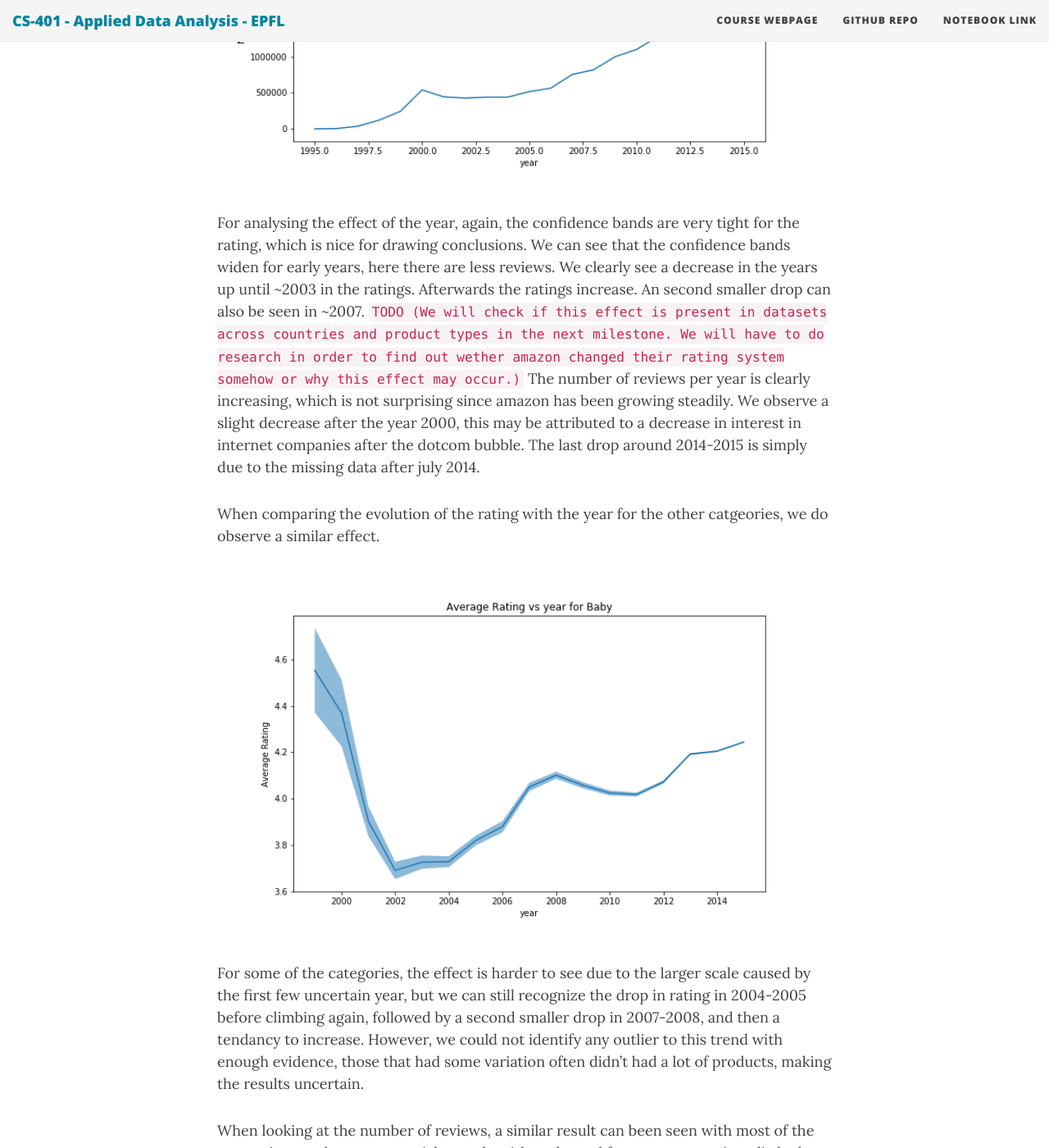
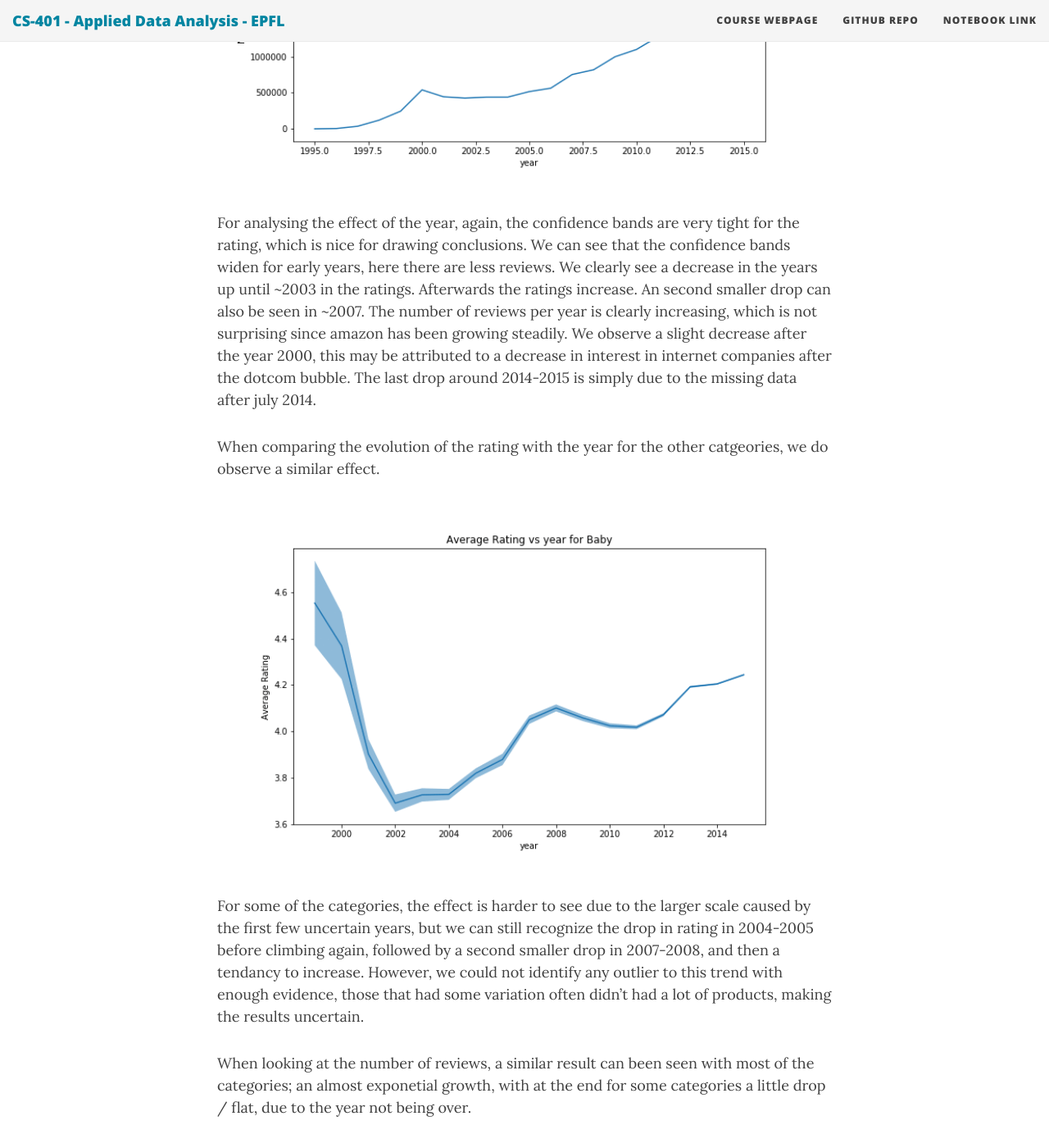
Before and after one commit to ada-lyn/ada-lyn.github.io, a Jekyll site: the page built from index.md, in a window 1280 px wide and 1400 px high, scrolled down 12355 px. Shown: the whole window at 82% size. Built offline with Jekyll 4.4.1, drawn with Linux system fonts in a browser that asks for light colours; nearby versions of some CDN libraries; some of the changed text lies outside the part shown.

Commit message:
Update index.md

```diff
--- a/index.md
+++ b/index.md
@@ -156,7 +156,7 @@ We also see that the ratings are higher during holiday season. This we attribute
   <img src="/img/products/number_by_year_evolution_Books.png" width="99%" />
 </p>
 
-For analysing the effect of the year, again, the confidence bands are very tight for the rating, which is nice for drawing conclusions. We can see that the confidence bands widen for early years, here there are less reviews. We clearly see a decrease in the years up until ~2003 in the ratings. Afterwards the ratings increase. An second smaller drop can also be seen in ~2007. `TODO (We will check if this effect is present in datasets across countries and product types in the next milestone. We will have to do research in order to find out wether amazon changed their rating system somehow or why this effect may occur.)` The number of reviews per year is clearly increasing, which is not surprising since amazon has been growing steadily. We observe a slight decrease after the year 2000, this may be attributed to a decrease in interest in internet companies after the dotcom bubble. The last drop around 2014-2015 is simply due to the missing data after july 2014.
+For analysing the effect of the year, again, the confidence bands are very tight for the rating, which is nice for drawing conclusions. We can see that the confidence bands widen for early years, here there are less reviews. We clearly see a decrease in the years up until ~2003 in the ratings. Afterwards the ratings increase. An second smaller drop can also be seen in ~2007. The number of reviews per year is clearly increasing, which is not surprising since amazon has been growing steadily. We observe a slight decrease after the year 2000, this may be attributed to a decrease in interest in internet companies after the dotcom bubble. The last drop around 2014-2015 is simply due to the missing data after july 2014.
 
 When comparing the evolution of the rating with the year for the other catgeories, we do observe a similar effect.
 
@@ -164,7 +164,7 @@ When comparing the evolution of the rating with the year for the other catgeorie
 	<img src="/img/gif/rating_vs_year.gif" width="99%" />
 </p>
 
-For some of the categories, the effect is harder to see due to the larger scale caused by the first few uncertain year, but we can still recognize the drop in rating in 2004-2005 before climbing again, followed by a second smaller drop in 2007-2008, and then a tendancy to increase. However, we could not identify any outlier to this trend with enough evidence, those that had some variation often didn't had a lot of products, making the results uncertain.
+For some of the categories, the effect is harder to see due to the larger scale caused by the first few uncertain years, but we can still recognize the drop in rating in 2004-2005 before climbing again, followed by a second smaller drop in 2007-2008, and then a tendancy to increase. However, we could not identify any outlier to this trend with enough evidence, those that had some variation often didn't had a lot of products, making the results uncertain.
 
 When looking at the number of reviews, a similar result can been seen with most of the categories; an almost exponetial growth, with at the end for some categories a little drop / flat, due to the year not being over.
 
@@ -172,7 +172,7 @@ When looking at the number of reviews, a similar result can been seen with most
 	<img src="/img/gif/number_vs_year.gif" width="99%" />
 </p>
 
-There are however a few notable exceptions. We can see a drop after ~2014 for *digital music* and *digital video games*, probably due to the rise of concurent platforms (Spotify for the music, and Steam for video games) **EXPLAIN OTHER CATEGORIES
+There are however a few notable exceptions. We can see a drop after ~2014 for *digital music* and *digital video games*, probably due to the rise of concurent platforms (Spotify for the music, and Steam for video games) **EXPLAIN OTHER CATEGORIES**
 
 <p float="left">
 	<img src="/img/gif/number_vs_year_exceptions.gif" width="99%" />
```
Also changed, not shown: other parts of index.md (+2 -7 lines).
